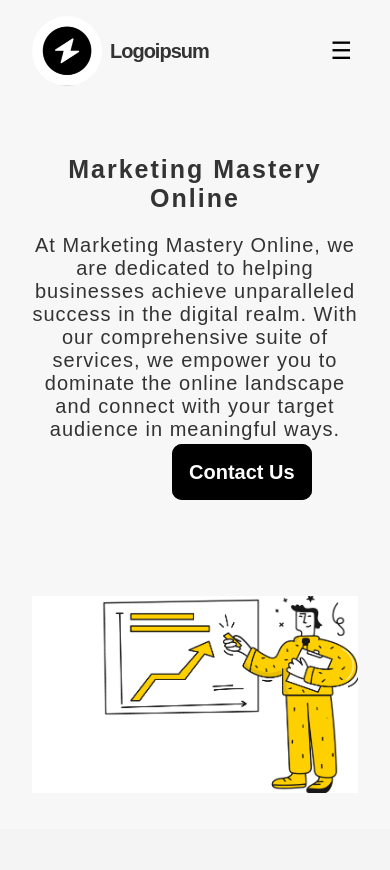
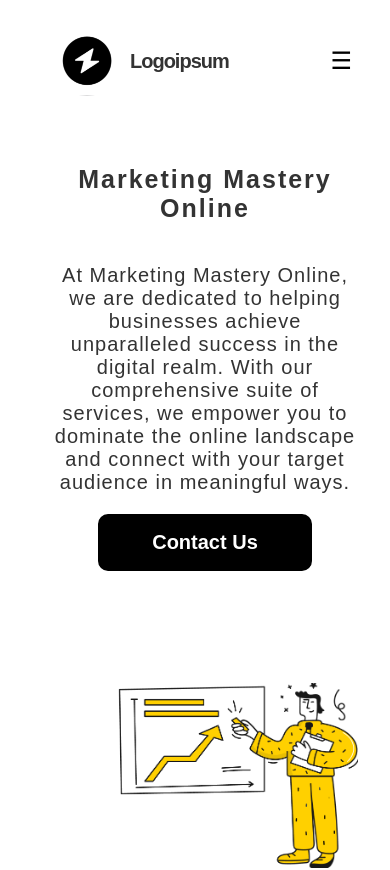
Before and after one commit to vignesh220402/workon, a React (Vite) app: page /#/ in a window 390 px wide. Shown: the top 870 px of the page. Built offline with nearby package versions, Linux system fonts and the light colour scheme.

Commit message:
Come onn!

```diff
--- a/src/App.css
+++ b/src/App.css
@@ -1,4 +1,4 @@
 body{
     font-family: Arial, Helvetica, sans-serif;
-    background-color: white;
+    background-color: rgb(255, 255, 255);
 }
--- a/src/Components/Navbar.css
+++ b/src/Components/Navbar.css
@@ -4,7 +4,7 @@
   justify-content: space-between;
   align-items: center;
   padding: 1rem 2rem;
-  background-color: #f7f7f7;
+  background-color: #ffffff;
   position: sticky;
   top: 0px;
   z-index: 1000;
@@ -139,7 +139,10 @@ h3 {
     color: black;
   }
 
-
+  body {
+    margin-top: 10px;
+    margin-left: 20px;
+  }
 }
 
 /* Body menu-open styles */
--- a/src/Components/Navbar.jsx
+++ b/src/Components/Navbar.jsx
@@ -2,7 +2,6 @@ import './Navbar.css'; // Assuming you have a CSS file for styling
 import { useState, useEffect } from 'react';
 import { Link } from 'react-router-dom';
 import mylogo from '../assets/logo.jpg';
-
 
 const Navbar = () => {
   const [menuOpen, setMenuOpen] = useState(false);
@@ -31,13 +30,13 @@ const Navbar = () => {
         </button>
         <div id="anchor" className={`navbar-links-container ${menuOpen ? 'open' : ''}`}>
           <ul className="navbar-links">
-            <li><Link to="/">Home</Link></li>
-            <li><Link to="/about">About</Link></li>
-            <li><Link to="/services">Services</Link></li>
-            <li><Link to="/Blog">Blog</Link></li>
-            <li><Link to="/contact">Contact</Link></li>
+            <li><Link to="/" onClick={toggleMenu}>Home</Link></li>
+            <li><Link to="/about" onClick={toggleMenu}>About</Link></li>
+            <li><Link to="/services" onClick={toggleMenu}>Services</Link></li>
+            <li><Link to="/Blog" onClick={toggleMenu}>Blog</Link></li>
+            <li><Link to="/contact" onClick={toggleMenu}>Contact</Link></li>
           </ul>
-          <Link to="/contact" className="contact-button">Contact Us</Link>
+          <Link to="/contact" className="contact-button" onClick={toggleMenu}>Contact Us</Link>
         </div>
       </nav>
     </div>
--- a/src/pages/Home.css
+++ b/src/pages/Home.css
@@ -1,6 +1,6 @@
 .main-intro {
     padding: 2rem;
-    background-color: #f7f7f7;
+    background-color: #ffffff;
     display: flex;
     justify-content: center;
     align-items: center;
@@ -91,6 +91,10 @@
     }
     .intro-text {
         max-width: 100%;
+        display: flex;
+        flex-direction: column;
+        justify-content: center;
+        align-items: center;
     }
 
     .intro-text h1{
@@ -98,9 +102,7 @@
       font-weight: bolder;
       text-align: center;
     }
-    .contacthome{
-      margin-left: 140px;
-    }
+
     .intro-text p{
       text-align: center;
       font-size: 20px;
--- a/src/pages/Services.css
+++ b/src/pages/Services.css
@@ -1,6 +1,6 @@
 body {
     font-family: Arial, sans-serif;
-    background-color: #f4f4f4;
+    background-color: #ffffff;
     color: #333;
     margin: 0;
     padding: 0;
```
